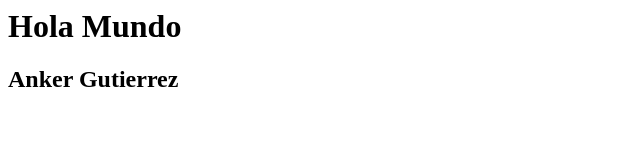
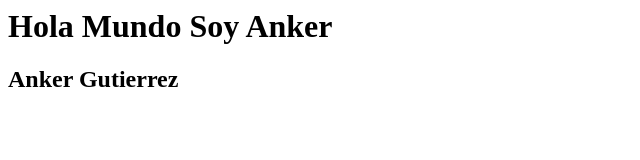
Before and after one commit to anker2898/curso-git, a plain HTML site: page index.html in a window 1280 px wide. Shown: the whole page, without its empty margins (0-640 px from the left). Drawn offline with Linux system fonts and the light colour scheme.

Commit message:
Actualizacion de texto

```diff
--- a/index.html
+++ b/index.html
@@ -1,2 +1,2 @@
-<h1>Hola Mundo</h1>
+<h1>Hola Mundo Soy Anker</h1>
 <h2>Anker Gutierrez</h2>
```
